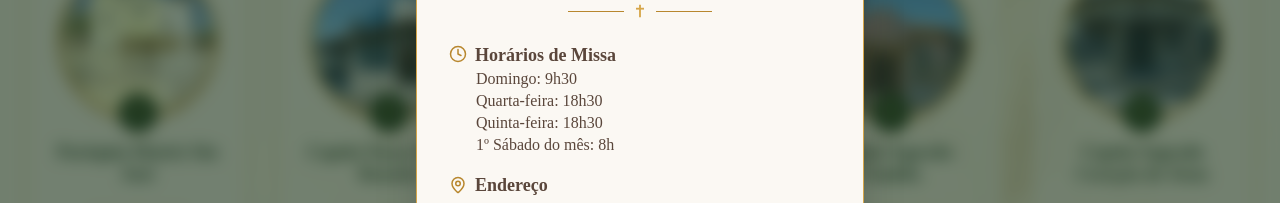
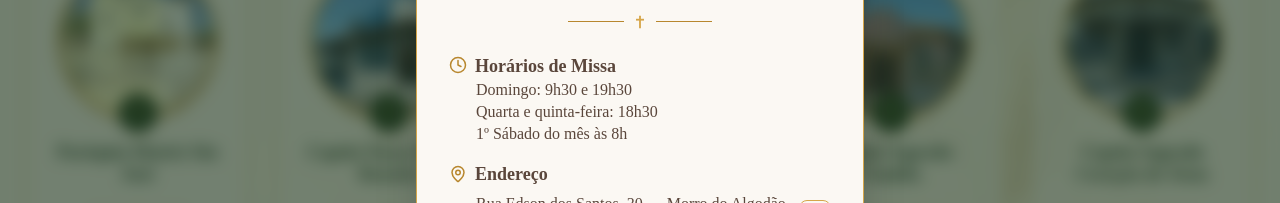
Before and after one commit to paroquia-sao-jose-caragua/site, a Next.js app: page / in a window 1280 px wide. Both pictures are taken after a click on the button "Paróquia Matriz São José". Shown: the part 999-1202 px from the top of the page. Built offline with nearby package versions, Linux system fonts and the light colour scheme; no server answers.

Commit message:
fit: update schedules on community modal

```diff
--- a/src/components/CommunityModal.tsx
+++ b/src/components/CommunityModal.tsx
@@ -142,7 +142,8 @@ export function CommunityModal({ community, onClose }: CommunityModalProps) {
 
         <div
           className="
-            p-8
+            p-4
+            sm:p-8
             text-center
             overflow-y-auto
           "
--- a/src/data/agendaData.ts
+++ b/src/data/agendaData.ts
@@ -31,10 +31,9 @@ export const communities: Community[] = [
     address:
       "Rua Edson dos Santos, 30 — Morro do Algodão, Caraguatatuba - SP, 11671-180",
     massTimes: [
-      "Domingo: 9h30",
-      "Quarta-feira: 18h30",
-      "Quinta-feira: 18h30",
-      "1º Sábado do mês: 8h",
+      "Domingo: 9h30 e 19h30",
+      "Quarta e quinta-feira: 18h30",
+      "1º Sábado do mês às 8h",
     ],
   },
   {
@@ -44,7 +43,7 @@ export const communities: Community[] = [
     shortName: "N. Sra. Rosário",
     address:
       "Av. Manoel Avelino dos Santos, 100 — Praia das Palmeiras, Caraguatatuba - SP, 11666-251",
-    massTimes: ["Terça-feira: 19h30", "Sábado: 19h30"],
+    massTimes: ["Terça e sábado: 19h30"],
   },
   {
     id: "01KW9NFZQGFNR179YAQ2KNP5PN",
```
